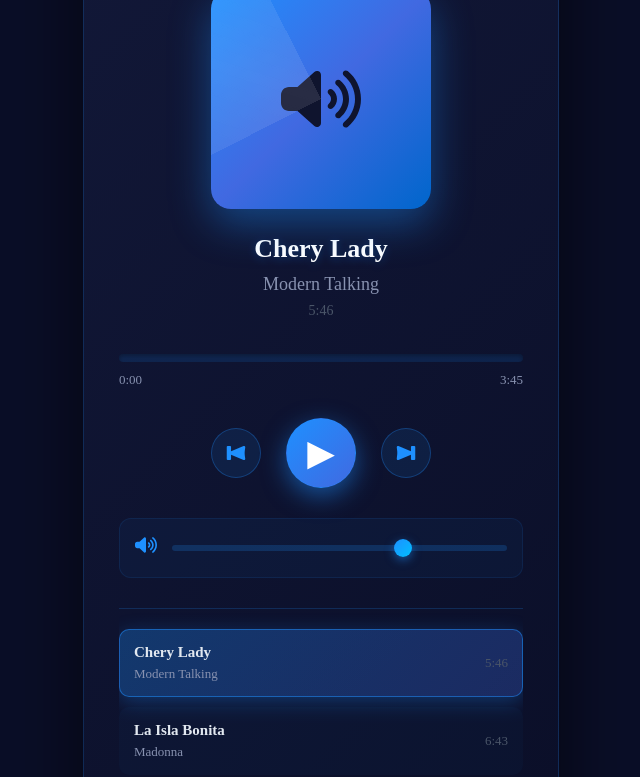
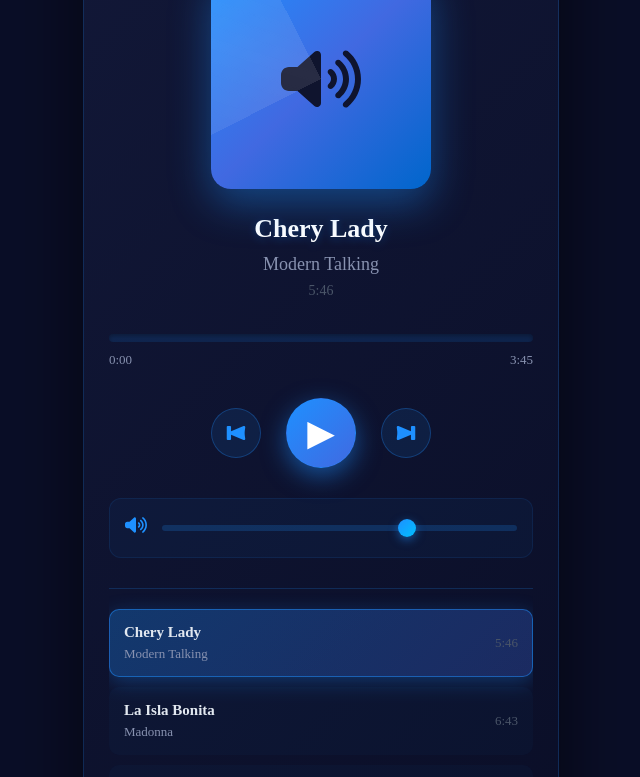
Before and after one commit to FidanZeynalova/CodeAlpha, a plain HTML site: page Music Player/index.html in a window 1280 px wide. Shown: the part 145-922 px from the top of the page, without its empty margins (319-959 px from the left). Drawn offline with Linux system fonts and the light colour scheme.

Commit message:
Music Player Done

```diff
--- a/Music Player/style.css
+++ b/Music Player/style.css
@@ -10,7 +10,7 @@ body {
   align-items: center;
   justify-content: center;
   margin: 0px auto;
-  padding: 20px 0;
+  padding: 10px 0;
 }
 
 .player-container {
@@ -19,7 +19,7 @@ body {
   box-shadow: 0 25px 70px rgba(0, 0, 0, 0.6);
   width: 100%;
   max-width: 476px;
-  padding: 35px;
+  padding: 25px;
   border: 1px solid rgba(30, 144, 255, 0.2);
 }
 
@@ -157,7 +157,6 @@ body {
   padding: 18px;
   width: 70px;
   height: 70px;
-  /* border: none; */
   box-shadow: 0 8px 25px rgba(30, 144, 255, 0.5);
 }
 
@@ -215,7 +214,7 @@ body {
 }
 
 .playlist {
-  max-height: 240px;
+  max-height: 220px;
   overflow-y: auto;
   border-top: 1px solid rgba(30, 144, 255, 0.2);
   padding-top: 20px;
```
